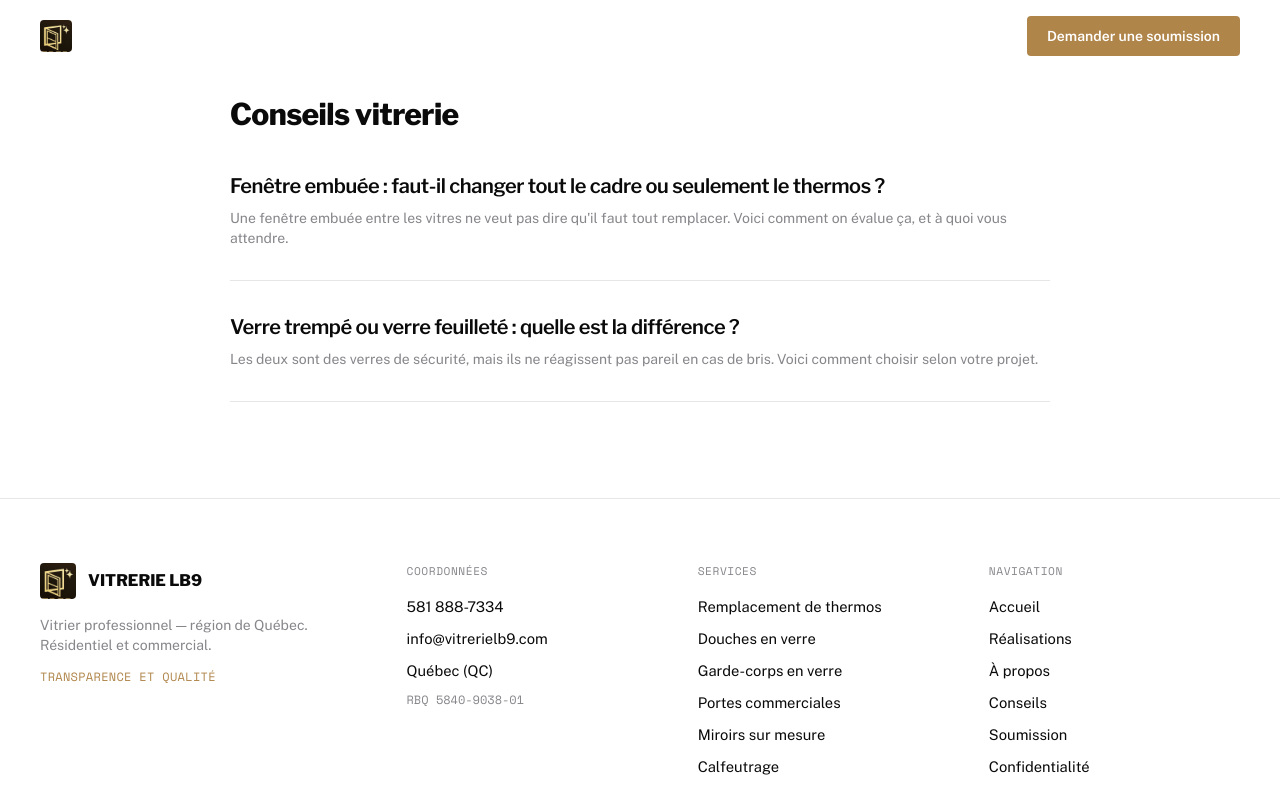
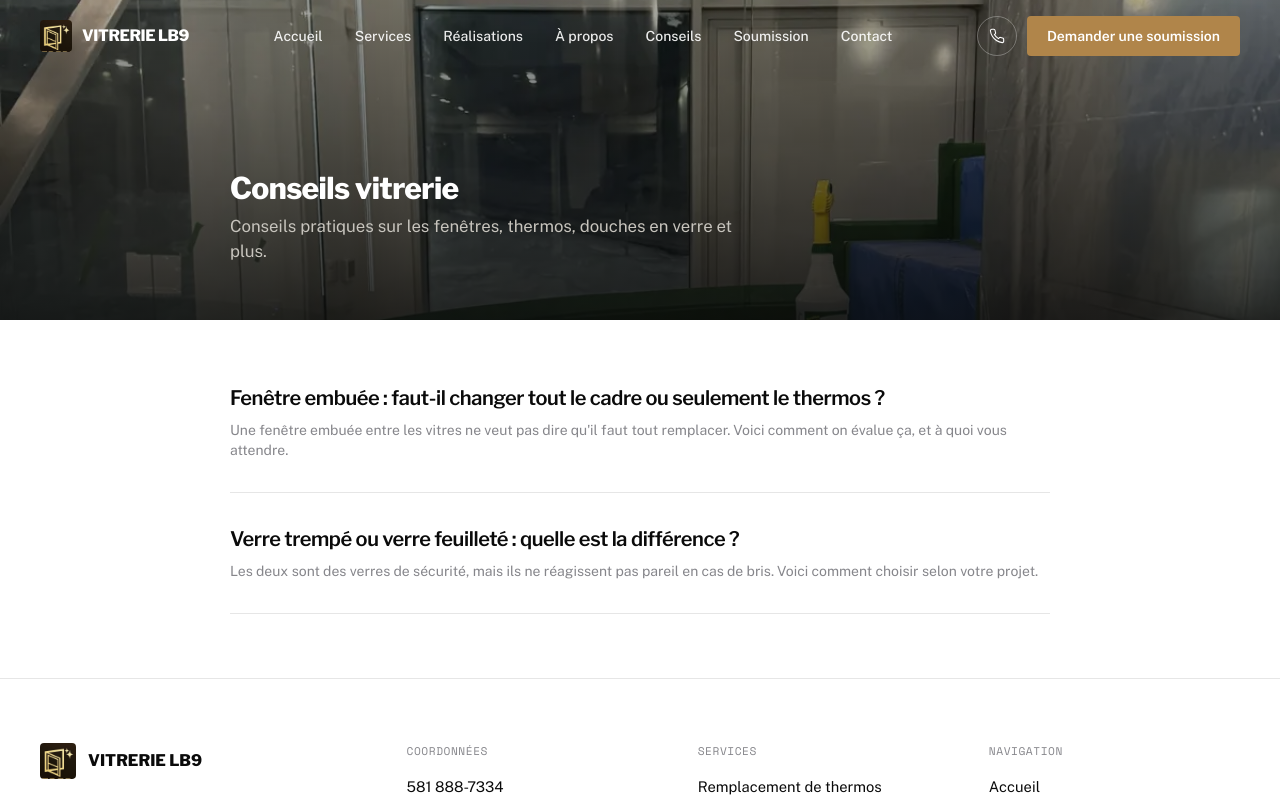
Before and after one commit to Vitrerie-LB9/Vitrerie--LB9, a Next.js app: page /blog in a window 1280 px wide. Shown: the top 797 px of the page. Built offline with nearby package versions, Linux system fonts and the light colour scheme.

Commit message:
feat: bannière avec photo sur la page Conseils

```diff
--- a/app/blog/page.tsx
+++ b/app/blog/page.tsx
@@ -1,4 +1,5 @@
 import Link from "next/link";
+import Image from "next/image";
 import { BLOG_POSTS } from "@/lib/blog-posts";
 
 export const metadata = {
@@ -8,15 +9,37 @@ export const metadata = {
 
 export default function BlogIndexPage() {
   return (
-    <main className="mx-auto max-w-[900px] px-5 py-24 sm:px-10">
-      <h1 className="mb-10 font-display text-3xl font-extrabold text-ink">
+    <main>
+      <section className="relative flex min-h-[40vh] items-end bg-ink text-paper">
+        <Image
+          src="/images/photos/garde-corps-courbe-nuit.webp"
+          alt=""
+          fill
+          priority
+          className="object-cover object-[center_40%]"
+        />
+        <div
+          className="absolute inset-0"
+          style={{
+            background: "linear-gradient(180deg, rgba(10,10,10,.35) 0%, rgba(10,10,10,.85) 100%)",
+          }}
+        />
+        <div className="relative z-10 mx-auto w-full max-w-[900px] px-5 py-14 sm:px-10">
+          <h1 className="font-display text-3xl font-extrabold text-paper">
             Conseils vitrerie
           </h1>
+          <p className="mt-2 max-w-[52ch] text-[1.05rem] text-[#c7c4bd]">
+            Conseils pratiques sur les fenêtres, thermos, douches en verre et plus.
+          </p>
+        </div>
+      </section>
+
+      <div className="mx-auto max-w-[900px] px-5 py-16 sm:px-10">
         <ul className="flex flex-col gap-8">
           {BLOG_POSTS.map((post) => (
             <li key={post.slug} className="border-b border-ink/10 pb-8">
               <Link href={`/blog/${post.slug}`} className="group">
-              <h2 className="text-xl font-semibold text-ink group-hover:text-gold-light">
+                <h2 className="text-xl font-semibold text-ink group-hover:text-gold">
                   {post.title}
                 </h2>
                 <p className="mt-2 text-sm text-gray">{post.description}</p>
@@ -24,6 +47,7 @@ export default function BlogIndexPage() {
             </li>
           ))}
         </ul>
+      </div>
     </main>
   );
 }
```
Lines whose indentation alone changed are shown as unchanged.
